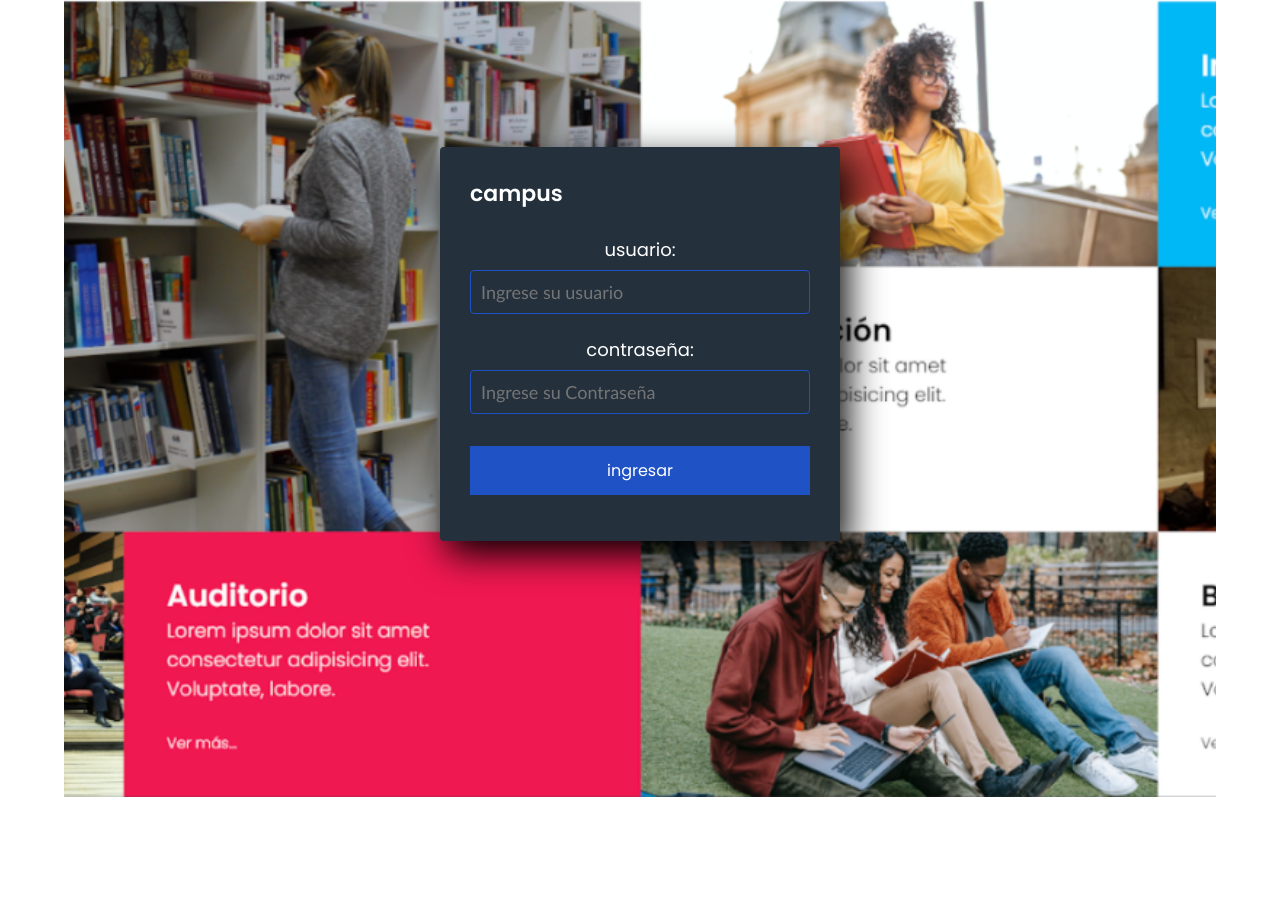
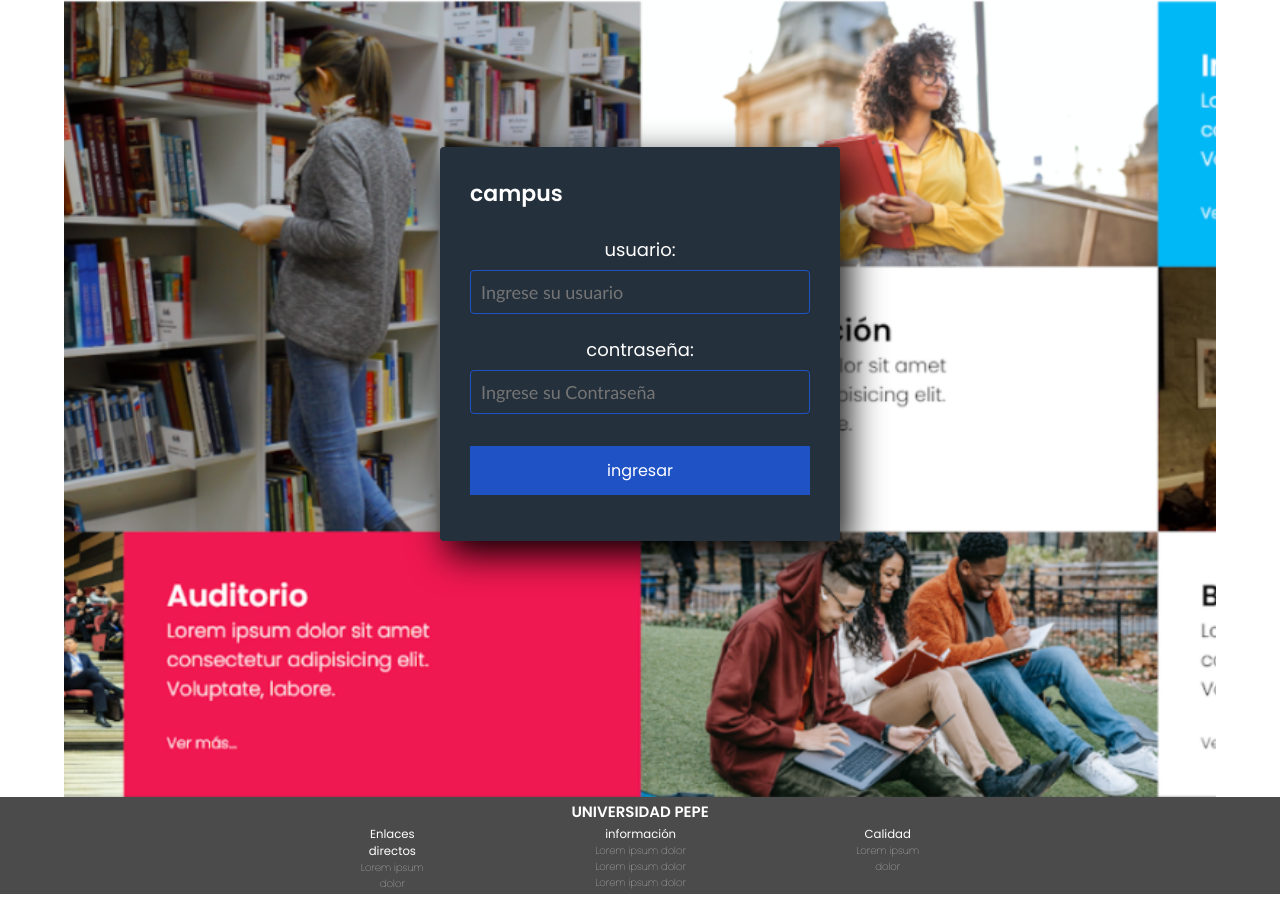
Before and after one commit to luismigueldavidpuerta/proyecto, a plain HTML site: page vista/registro.html in a window 1280 px wide. Shown: the part 123-1047 px from the top of the page. Before the commit the page ends 920 px from the top, so only its background shows below. Drawn offline with Linux system fonts and the light colour scheme.

Commit message:
Update registro.html

```diff
--- a/vista/registro.html
+++ b/vista/registro.html
@@ -38,5 +38,31 @@
     <input class="botons" type="submit" value="ingresar">
   </section>
     </div>
+	<footer>
+        <div class="pepu">
+            <h2 id="unfoo">UNIVERSIDAD PEPE</h2>
+            <div class="pepe" id="pepa1">
+               <ul class="ltn">
+                   <h3>Enlaces directos</h3>
+                   <li>Lorem ipsum dolor</li>
+                   <li>Lorem ipsum dolor</li>
+               </ul>
+            </div>
+            <div class="pepe" id="pepa2">
+                <ul class="ltn">
+                    <h3>información</h3>
+                    <li>Lorem ipsum dolor</li>
+                    <li>Lorem ipsum dolor</li>
+                    <li>Lorem ipsum dolor</li>
+                </ul>
+             </div>
+             <div class="pepe" id="pepa3">
+                <ul class="ltn">
+                    <h3>Calidad</h3>
+                    <li>Lorem ipsum dolor</li>
+                </ul>
+             </div>
+        </div>
+    </footer>
 </body>
 </html>
```
